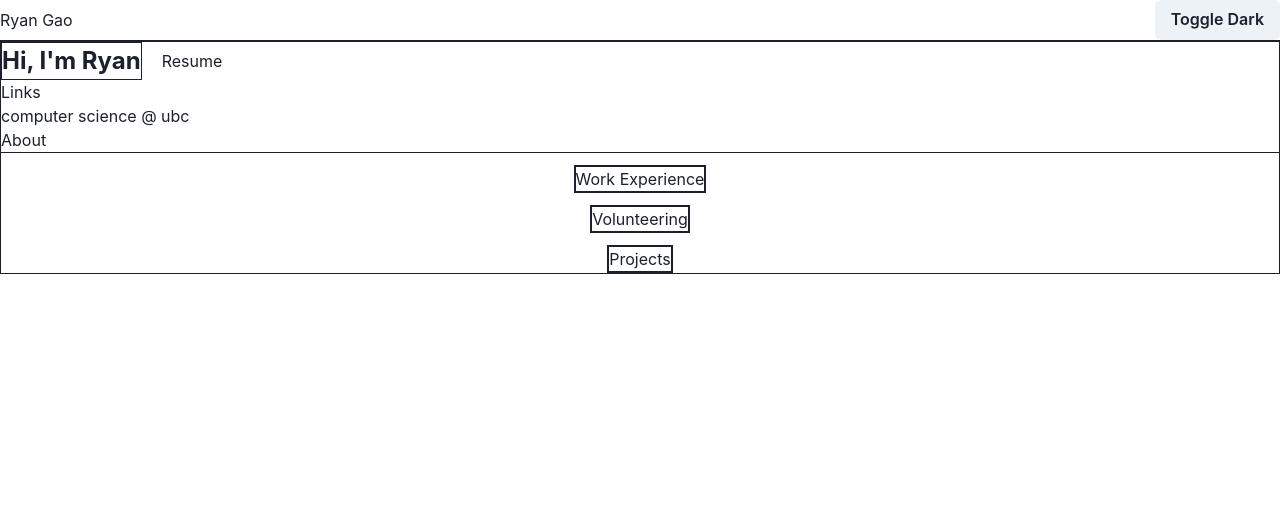
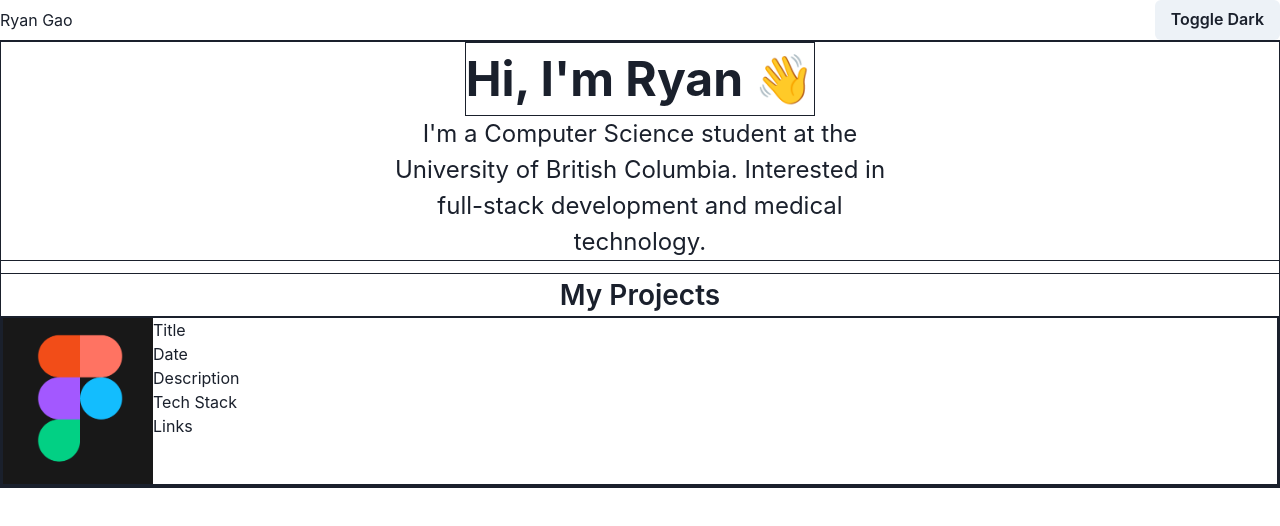
Before and after one commit to toblrne/personalwebsite2, a React (Create React App) app: page / in a window 1280 px wide. Shown: the top 526 px of the page. Built offline with nearby package versions, Linux system fonts and the light colour scheme.

Commit message:
added description

```diff
--- a/src/App.js
+++ b/src/App.js
@@ -7,19 +7,14 @@ function App() {
   const { colorMode, toggleColorMode } = useColorMode()
   return (
     <>
-      <Box w="100vw">
-        <Box minW="320px">
+      <Box w="100vw" minW="320px">
         <Flex justify="space-between" align="center">
-
           <Box>Ryan Gao</Box>
           <Button onClick={toggleColorMode}>
             Toggle {colorMode === 'light' ? 'Dark' : 'Light'}
           </Button>
-
         </Flex>
       </Box>
-      </Box>
-
 
       <Box border="1px" boxSizing="inherit">
         <MainCard />
--- a/src/components/Description.js
+++ b/src/components/Description.js
@@ -5,21 +5,10 @@ import { Flex, Image, Text, Box } from '@chakra-ui/react'
 
 const Description = () => {
     return (
-        <Box minW="320px">
-            <Flex align="center" gap="20px">
-                <Text fontSize="24px" fontWeight="bold" border="1px"> Hi, I'm Ryan</Text>
-                <Flex> Resume</Flex>
-            </Flex>
-            <Flex>
-                Links
-            </Flex>
-            <Flex>
-                computer science @ ubc
-            </Flex>
-            <Flex>
-                About
-            </Flex>
-        </Box>
+        <Flex direction="column" minW="320px" align="center">
+            <Text fontSize="48px" fontWeight="bold" border="1px"> Hi, I'm Ryan 👋</Text>
+            <Text fontSize="24px" w="500px" textAlign="center"> I'm a Computer Science student at the University of British Columbia. Interested in full-stack development and medical technology. </Text>
+        </Flex>
     );
 }
 
--- a/src/components/MainCard.js
+++ b/src/components/MainCard.js
@@ -1,7 +1,8 @@
 import React from 'react';
-import { Box, Flex, VStack } from '@chakra-ui/react'
+import { Box, Flex, VStack, Text } from '@chakra-ui/react'
 
 import Description from './Description'
+import Projects from './Projects'
 
 
 
@@ -16,25 +17,12 @@ const MainCard = () => {
                 <Description />
             </Box>
 
-
-            <Flex border="2px">
-                Work Experience
-
-
-            </Flex>
-
-            <Flex border="2px">
-                Volunteering
-
-
-            </Flex>
-
-
-            <Flex border="2px">
-                Projects
-
-
-            </Flex>
+            <Box border="1px" w="100vw">
+                <Text fontWeight="semibold" fontSize="28px" textAlign="center"> My Projects </Text>
+                <Flex border="2px">
+                    <Projects />
+                </Flex>
+            </Box>
 
         </VStack>
     );
--- /dev/null
+++ b/src/components/Projects.js
@@ -0,0 +1,23 @@
+import React from 'react';
+import { Flex, Image, Text } from '@chakra-ui/react'
+import figma from './images/figma.png'
+
+
+const Projects = () => {
+    return (
+        <Flex direction="row">
+            <Image w="150px" h="auto" src={figma}/>
+            <Flex direction="column">
+                <Text> Title </Text>
+                <Text> Date </Text>
+                <Text> Description </Text>
+                <Text> Tech Stack </Text>
+                <Text> Links </Text>
+
+
+            </Flex>
+        </Flex>
+     );
+}
+
+export default Projects;
```
Also changed, not shown: src/components/images/figma.png (added). Lines whose indentation alone changed are shown as unchanged.
